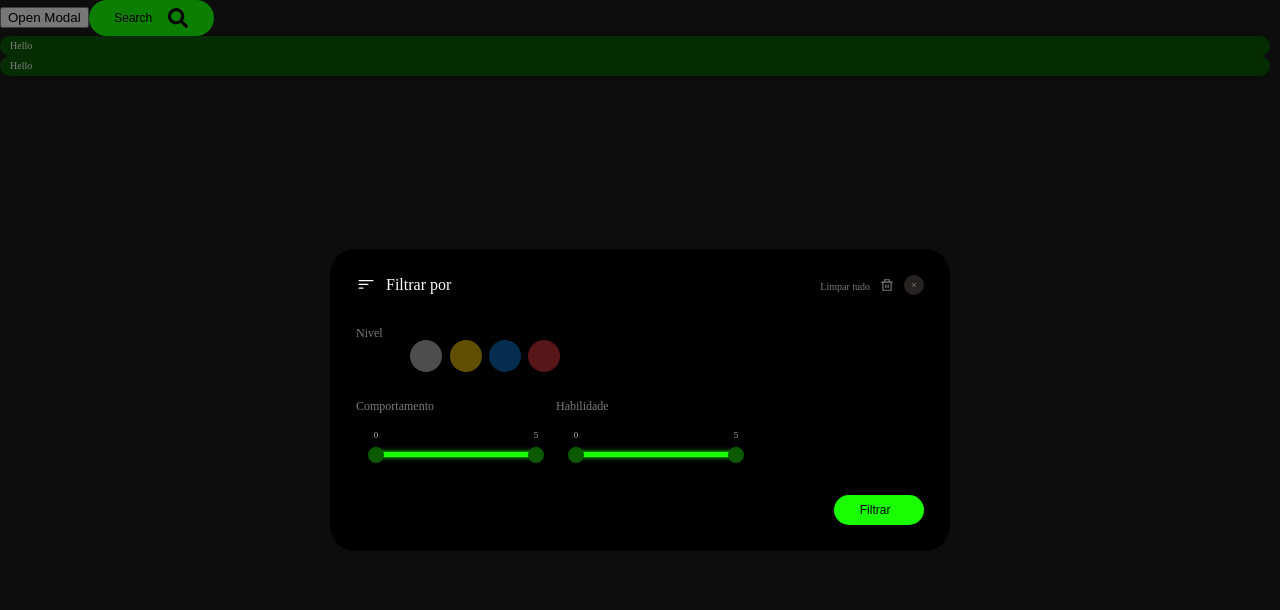
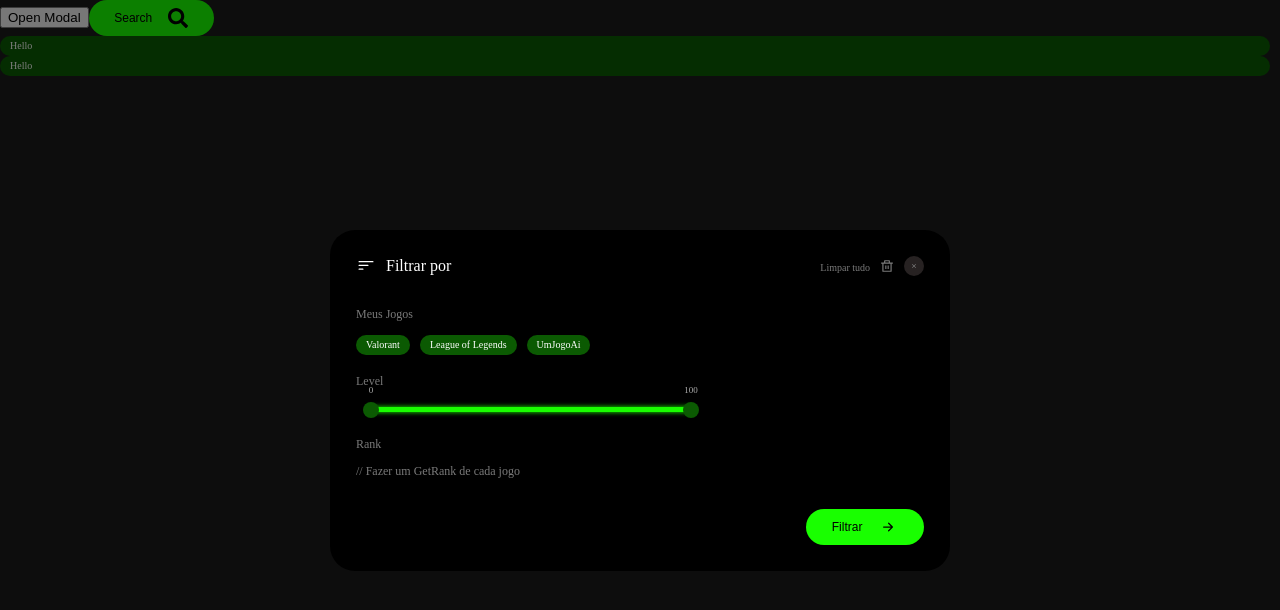
Before and after one commit to Cross-Game/front-end, a React (Create React App) app in the folder cross-game/: page /teste in a window 1280 px wide. Both pictures are taken after a click on the button "Open Modal". Shown: the top 610 px of the page. Built offline with nearby package versions, Linux system fonts and the light colour scheme.

Commit message:
adjust geral

```diff
--- a/cross-game/src/components/Modal/style.css
+++ b/cross-game/src/components/Modal/style.css
@@ -36,6 +36,7 @@
 
   .modal-header p.title{
     margin: 0 10px;
+    white-space: nowrap;
   }
 
   .group {
@@ -51,7 +52,7 @@
     align-items: flex-end;
     font-size: 10px;
     padding: 0 10px;
-    margin-left: 50px;
+    white-space: nowrap;
   }
 
   .clear-all:hover {
--- a/cross-game/src/components/RangeBar/index.jsx
+++ b/cross-game/src/components/RangeBar/index.jsx
@@ -13,8 +13,8 @@ function RangeBar(props) {
   return (
     <div className="slider-container">
       <InputRange
-        maxValue= '5'
-        minValue='0'
+        minValue={props.min}
+        maxValue={props.max}
         value={values}
         onChange={handleChange}
         formatLabel={(value) => `${value}`}
--- a/cross-game/src/components/RangeBar/style.css
+++ b/cross-game/src/components/RangeBar/style.css
@@ -1,5 +1,5 @@
 .slider-container {
-    margin: 20px 20px 0 20px;
+    margin: 0px 15px 0 15px;
     width: 80%;
     font-family: 'Krona One';
   }
--- a/cross-game/src/components/Tag/tag.css
+++ b/cross-game/src/components/Tag/tag.css
@@ -8,6 +8,8 @@
   border-radius: 25px;
   margin-right: 10px;
   transition: all 0.4s opacity;
+  align-items: center;
+  white-space: nowrap;
 }
 
 .tag:hover {
@@ -30,4 +32,6 @@
   border-radius: 25px;
   margin-right: 10px;
   transition: all 0.4s opacity;
+  align-items: center;
+  white-space: nowrap;
 }
--- a/cross-game/src/pages/Teste/Option/style.css
+++ b/cross-game/src/pages/Teste/Option/style.css
@@ -1,3 +1,5 @@
+/* MODAL JOGADORES */
+
 .option {
     cursor: pointer;
     width: 32px;
@@ -27,3 +29,10 @@
     width: 50vw;
     height: auto;
 }
+
+
+/* MODAL JOGOS */
+
+.jogos{
+    display: flex;
+}
--- a/cross-game/src/pages/Teste/index.jsx
+++ b/cross-game/src/pages/Teste/index.jsx
@@ -5,13 +5,14 @@ import Button from '../../components/Button'
 import Tag from '../../components/Tag'
 import { MdNotificationsActive as MdNotificationsActive } from 'react-icons/md';
 import Notification from '../../components/Notification';
-import { BsFilterLeft } from "react-icons/bs";
+import { BsArrowRightShort, BsFilterLeft } from "react-icons/bs";
 import "./style.css"
 import Option from "./Option";
 import RangeBar from "../../components/RangeBar";
 
 
 function Teste() {
+  const [jogos, setJogos] = useState(['Valorant', 'League of Legends', 'UmJogoAi']);
   const [showModal, setShowModal] = useState(false);
 
   const handleOpenModal = () => {
@@ -26,23 +27,50 @@ function Teste() {
     <div>
       <button onClick={handleOpenModal}>Open Modal</button>
       {showModal && (
-        <Modal title="Filtrar por" icon={<BsFilterLeft/>} clearAll='true' temFooter='true' ativarBotao='true' iconButton='' textButton='Filtrar'>
+
+        <Modal title="Filtrar por" icon={<BsFilterLeft/>} clearAll='true' temFooter='true' ativarBotao='true' iconButton={<BsArrowRightShort/>} textButton='Filtrar'>
         <div className="container_filtro">
-          <div className="filtro_nivel">
-            <p className="titleFiltro">Nivel</p>
-            <div className="opcoesNivel">
-            <Option backgroundColor='#4D4D4D'/>
-            <Option backgroundColor='#604F00'/>
-            <Option backgroundColor='#052D4F'/>
-            <Option backgroundColor='#571618'/>
+
+          <div className="filtro_jogos">
+          <p className="titleFiltro">Meus Jogos</p>
+          <div className="jogos">
+            {jogos.map((jogo) => (
+               <React.Fragment key={jogo.toLowerCase()}>
+                <Tag text={jogo}/>
+               </React.Fragment>
+             ))}
+             </div>
+          </div>
+
+          <div className="filtro_level">
+          <p className="titleFiltro">Level</p>
+            <RangeBar min='0' max='100' />
+          </div>
+
+          <div className="filtro_rank">
+          <p className="titleFiltro">Rank</p>
+            // Fazer um GetRank de cada jogo
             </div>
-          </div>
-          <div className="container_sliders">
-          <div className="filtro_comportamento"><p className="titleFiltro">Comportamento</p> <RangeBar min='0' max='5' /> </div>
-          <div className="filtro_habilidade"><p className="titleFiltro">Habilidade</p>  <RangeBar min='0' max='5' /> </div>
-          </div>
+
         </div>
         </Modal>
+        // <Modal title="Filtrar por" icon={<BsFilterLeft/>} clearAll='true' temFooter='true' ativarBotao='true' iconButton={<BsArrowRightShort/>} textButton='Filtrar'>
+        // <div className="container_filtro">
+        //   <div className="filtro_nivel">
+        //     <p className="titleFiltro">Nivel</p>
+        //     <div className="opcoesNivel">
+        //     <Option backgroundColor='#4D4D4D'/>
+        //     <Option backgroundColor='#604F00'/>
+        //     <Option backgroundColor='#052D4F'/>
+        //     <Option backgroundColor='#571618'/>
+        //     </div>
+        //   </div>
+        //   <div className="container_sliders">
+        //   <div className="filtro_comportamento"><p className="titleFiltro">Comportamento</p> <RangeBar min='0' max='5' /> </div>
+        //   <div className="filtro_habilidade"><p className="titleFiltro">Habilidade</p>  <RangeBar min='0' max='5' /> </div>
+        //   </div>
+        // </div>
+        // </Modal>
         // <Notification/>
         // <Modal
         //   onClose={handleCloseModal}
--- a/cross-game/src/pages/Teste/style.css
+++ b/cross-game/src/pages/Teste/style.css
@@ -1,3 +1,5 @@
+
+/*MODAL JOGADOR*/
 .container_filtro {
     display: flex;
     font-size: 12px;
@@ -8,7 +10,7 @@
 .filtro_nivel {
     display: flex;
     width: auto;
-    margin-bottom: 15px;
+    margin-bottom: 20px;
 }
 
 .opcoesNivel{
@@ -33,3 +35,15 @@ p.titleFiltro {
 .filtro_habilidade {
     width: 200px;
 }
+
+/*MODAL SALA*/
+
+.filtro_rank {
+    width: 200px;
+    margin-top: 20px;
+}
+
+.filtro_level {
+    width: 400px;
+    margin-top: 20px;
+}
```
